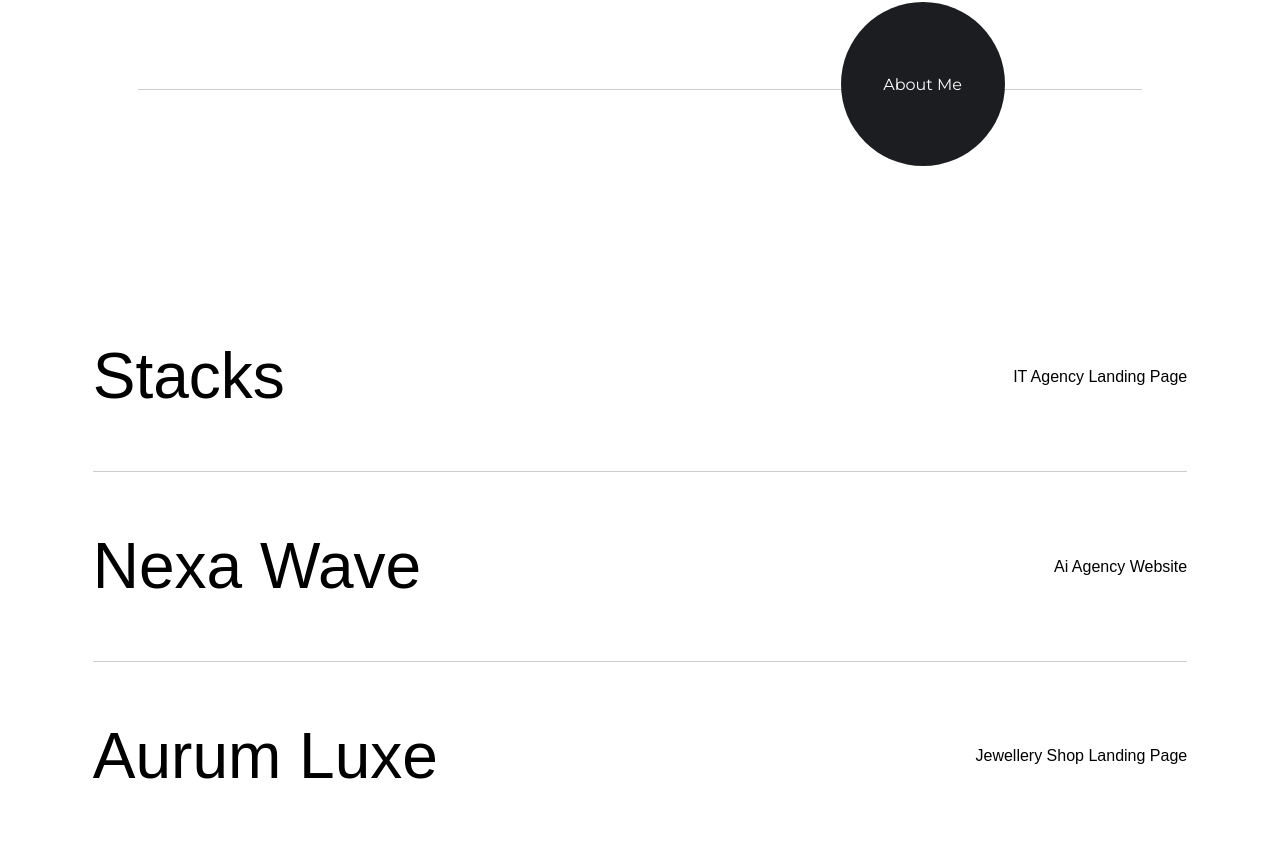
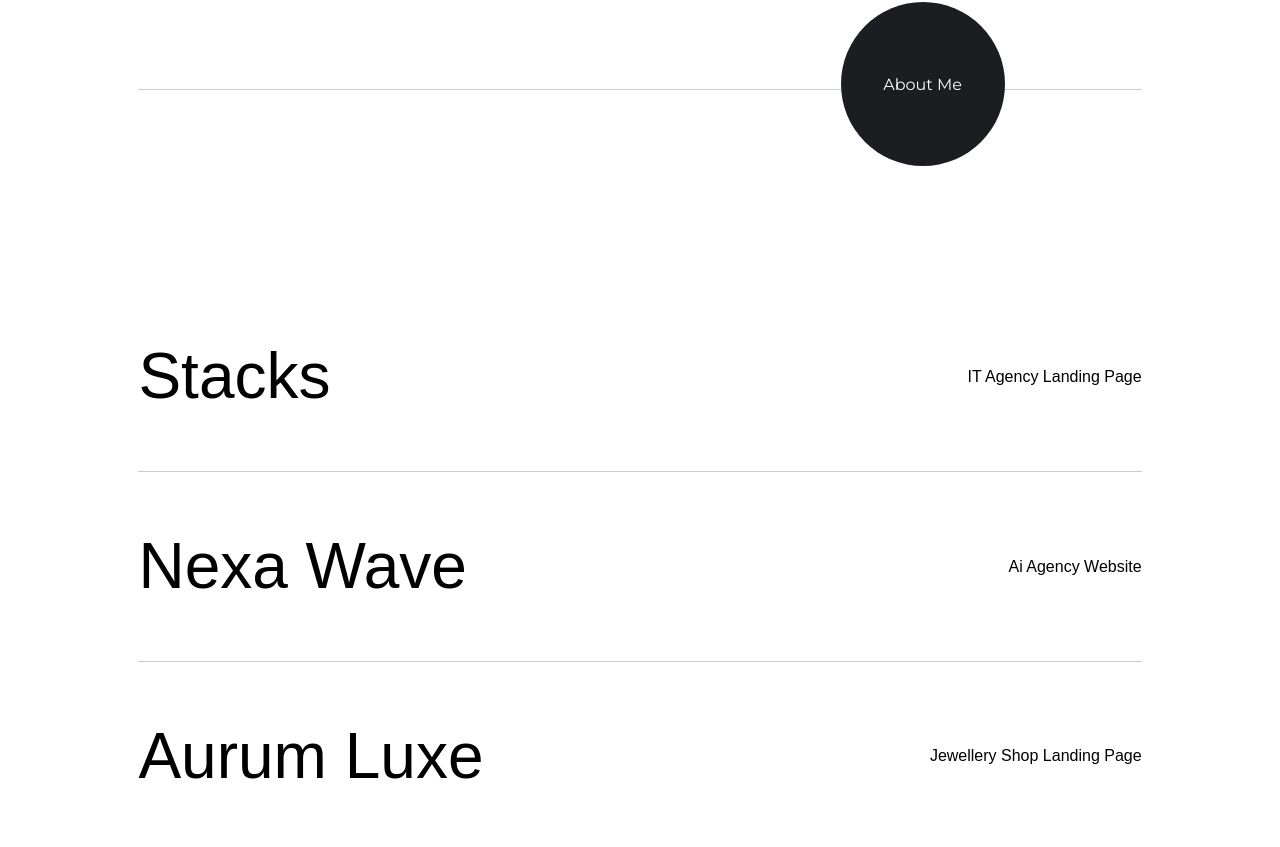
Before and after one commit to prateek15000/vyxis-ai-protfolio, a React (Vite) app: page / in a window 1280 px wide. Shown: the part 1113-1960 px from the top of the page. Built offline with nearby package versions, Linux system fonts and the light colour scheme.

Commit message:
Update Work section styles: adjust padding and margin for improved layout

```diff
--- a/src/Components/Home-Page/Work-Section/work.module.css
+++ b/src/Components/Home-Page/Work-Section/work.module.css
@@ -54,7 +54,7 @@ button:active {
 
 .workPreview {
   background: #fff;
-  padding: 7rem 4rem;
+  padding: 7rem 7rem;
   padding-bottom: 5rem;
   height: fit-content;
 }
@@ -141,7 +141,7 @@ button:active {
 }
 
 .projectRow:hover {
-  margin: 0px 50px;
+  margin: 0px -50px;
 }
 
 .projectRow:hover h2,
```
